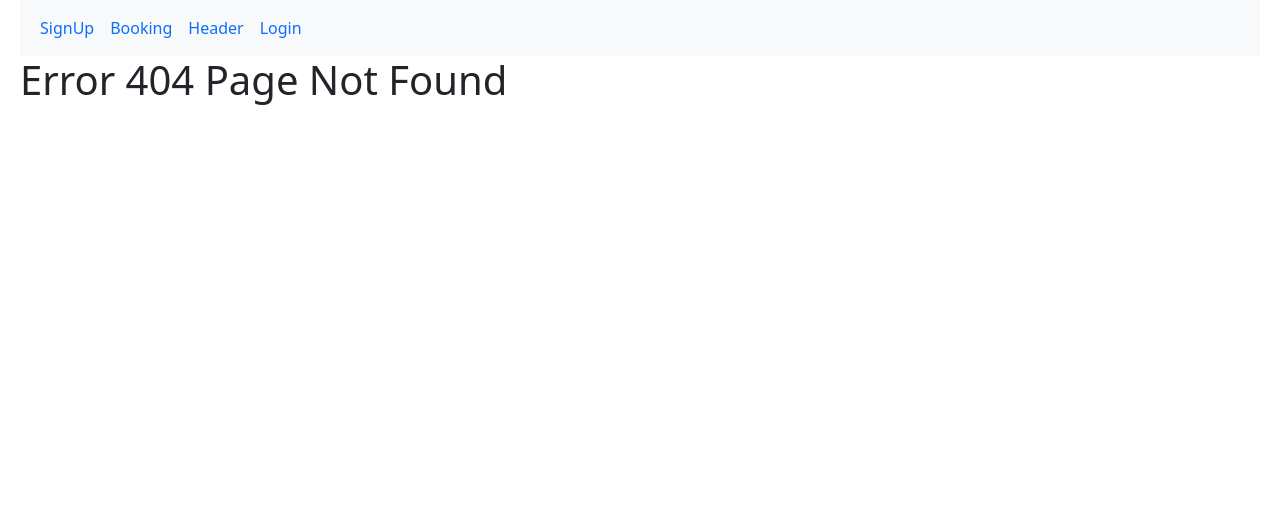
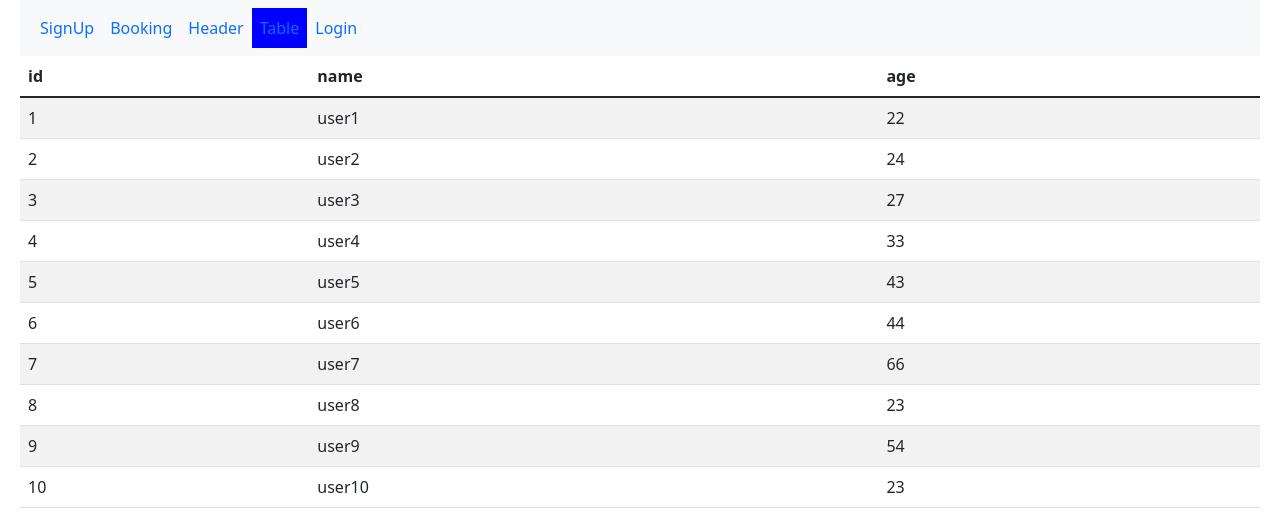
Before and after one commit to nayansi29/reactjsPractice, a React (Create React App) app: page /table in a window 1280 px wide. Before the commit this address had no page. Shown: the top 532 px of the page. Built offline with nearby package versions, Linux system fonts and the light colour scheme.

Commit message:
added table

```diff
--- a/src/App.js
+++ b/src/App.js
@@ -6,35 +6,30 @@ import Login from "./components/Login";
 import Logout from "./components/Logout";
 import { BrowserRouter,Routes,Route, Navigate } from "react-router-dom";
 import Dasboard from "./components/Dasboard";
+import DynamicTable from "./dynamic-table/DynamicTable";
 function App(){
  let isLogged=true;
-let data={
+ let data={user:'user Not Logged In',}
 
-   user:'user Not Logged In',
-}
-
-    return( <>
-
+return(
 
   <BrowserRouter>
     <Navbar/>
     <Routes>
-       <Route path="/signUp" element={<Signup title="Please fill in this form to create an account !"/>}/>
-       <Route path="/booking" element={<Booking/>}/>
-       <Route path="/login" element={<Login/>}/>
-       <Route path="/logout" element={<Logout/>}/>
-       <Route path="/dashboard" element={isLogged?<Dasboard/>:<Navigate to="/login" state={data} replace  />}/>
-
-       <Route path="/header/:category" element={<Header/>}/>
-       <Route path="/header/:category/:id" element={<Header/>}/>
-
+      <Route path="/signUp" element={<Signup title="Please fill in this form to create an account !"/>} />
+      <Route path="/booking" element={<Booking/>} />
+      <Route path="/login" element={<Login/>} />
+      <Route path="/logout" element={<Logout/>} />
+      <Route path="/table" element={<DynamicTable />} />
+      <Route path="/dashboard" element={isLogged?<Dasboard/>:<Navigate to="/login" state={data} replace  />} />
+      <Route path="/header/:category" element={<Header/>} />
+      <Route path="/header/:category/:id" element={<Header/>} />
       <Route path="*" element={<h1> Error 404 Page Not Found</h1>} />
     </Routes>
   </BrowserRouter>
 
 
-
-    </>);
+);
 }
 
 
--- a/src/components/About.js
+++ b/src/components/About.js
@@ -1,8 +1,8 @@
 function About(){
 
     return(
-    <>
-    <h1>About Us</h1></>);
+    <h1>About Us</h1>
+    );
 
 }
 
--- a/src/components/Footer.js
+++ b/src/components/Footer.js
@@ -1,8 +1,6 @@
 function Footer() {
     return (
-      <>
         <h1>Footer</h1>
-      </>
     );
   }
   export default Footer;
--- a/src/components/Header.js
+++ b/src/components/Header.js
@@ -2,12 +2,9 @@ import { useParams } from "react-router-dom";
 const Header = () => {
   let { category, id } = useParams();
   return (
-    <>
-      <h1>
-        {" "}
-        header Page - {category} {id}{" "}
-      </h1>
-    </>
+
+      <h1>  header Page - {category} {id} </h1>
+
   );
 };
 export default Header;
--- a/src/components/Logout.js
+++ b/src/components/Logout.js
@@ -1,7 +1,7 @@
 import React from "react";
 import { useLocation } from "react-router-dom";
 const Logout = () => {
-  let location = useLocation();
+  const location = useLocation();
   return (
     <>
       <h1>Logout Page</h1>
--- a/src/components/Navbar.js
+++ b/src/components/Navbar.js
@@ -1,35 +1,69 @@
 import { NavLink } from "react-router-dom";
 
-function Navbar()
-{
-    return(<>
+function Navbar() {
+  const setActive=({ isActive }) => {
+    return { backgroundColor: isActive ? "blue" : "" };
+  }
+  return (
 
-    <nav className="navbar navbar-expand-sm bg-light">
-
+      <nav className="navbar navbar-expand-sm bg-light ">
         <div className="container-fluid">
-
           <ul className="navbar-nav">
-      <li className="nav-item">
-      <NavLink className="nav-link" to="/signUp" style={({isActive})=> {return { backgroundColor: isActive ?'blue':''}}}>SignUp</NavLink>
-
+            <li className="nav-item ">
+              <NavLink
+                className="nav-link"
+                to="/signUp"
+                style={setActive}
+              >
+                SignUp
+              </NavLink>
             </li>
             <li className="nav-item">
-      <NavLink className="nav-link" to="/booking" style={({isActive})=>{return {backgroundColor:isActive?'blue':''}}}>Booking</NavLink>
+              <NavLink
+                className="nav-link"
+                to="/booking"
+                style={setActive}
+              >
+                Booking
+              </NavLink>
             </li>
 
             <li className="nav-item">
-      <NavLink className="nav-link" to="/header" style={({isActive})=>{return {backgroundColor:isActive?'blue':''}}}>Header</NavLink>
+              <NavLink
+                className="nav-link"
+                to="/header"
+                style={setActive}
+              >
+                Header
+              </NavLink>
             </li>
 
             <li className="nav-item">
-      <NavLink className="nav-link" to="/login" style={({isActive})=>{return {backgroundColor:isActive?'blue':''}}}>Login</NavLink>
+              <NavLink
+                className="nav-link"
+                to="/table"
+                style={setActive}
+              >
+                Table
+              </NavLink>
             </li>
 
+            <li className="nav-item">
+              <NavLink
+                className="nav-link"
+                to="/login"
+                style={({ isActive }) => {
+                  return { backgroundColor: isActive ? "blue" : "" };
+                }}
+              >
+                Login
+              </NavLink>
+            </li>
           </ul>
         </div>
+      </nav>
 
-</nav>
-    </>);
+  );
 }
 
 export default Navbar;
--- a/src/components/Signup.js
+++ b/src/components/Signup.js
@@ -1,4 +1,32 @@
-function Form(props) {
+import { useState } from "react";
+function Signup(props) {
+
+
+   const [signupUser , setSignupUser] = useState({
+      fname:"",
+      lname:"",
+      email:"",
+      password:"",
+      confrmpass:"",
+   });
+
+
+const handleInputs = (e)=>{
+
+   const name=e.target.name;
+   const value=e.target.value;
+
+   setSignupUser({ ...signupUser, [name]:value });
+
+
+}
+const handleSubmit = (e)=>{
+    e.preventDefault();
+
+}
+
+
+
   return (
     <>
       <div className="container mt-3">
@@ -8,62 +36,71 @@ function Form(props) {
         <div className="row">
           <div className="col-lg-4"></div>
           <div className="col-lg-4">
-             <form className="needs-validation" id="myForm" method="post">
+            <form className="needs-validation" onSubmit={handleSubmit} method="post">
               <h3>Sign Up</h3>
               <small>{props.title}</small>
               <br />
               <div className="row">
                 <div className="col-md-6 mb-3">
-                   <label for="firstName">First name</label>
+                  <label htmlFor="fname">First name</label>
                   <input
                     type="text"
                     className="form-control"
                     name="fname"
                     id="fname"
                     placeholder=""
-                     value=""
+                    value={signupUser.fname}
+                    onChange={handleInputs}
                   />
                 </div>
                 <div className="col-md-6 mb-3">
-                   <label for="lastName">Last name</label>
+                  <label htmlFor="lname">Last name</label>
                   <input
                     type="text"
                     className="form-control"
                     name="lname"
                     id="lname"
                     placeholder=""
-                     value=""
+                    value={signupUser.lname}
+                    onChange={handleInputs}
                   />
                 </div>
               </div>
               <div className="mb-3">
-                 <label for="email">Email </label>
+                <label htmlFor="email">Email </label>
                 <input
                   type="text"
                   className="form-control"
                   name="email"
                   id="email"
                   placeholder="Please Enter Email"
+                  value={signupUser.email}
+                  onChange={handleInputs}
+
                 />
               </div>
               <div className="mb-3">
-                 <label for="password">Password</label>
+                <label htmlFor="pass">Password</label>
                 <input
                   type="password"
                   className="form-control"
                   name="pass"
                   id="pass"
                   placeholder="Please Enter Password"
+                  value={signupUser.pass}
+                  onChange={handleInputs}
                 />
               </div>
               <div className="mb-3">
-                 <label for="confirmpass"> Confirm Password</label>
+                <label htmlFor="confrmpass"> Confirm Password</label>
                 <input
                   type="password"
                   className="form-control"
                   name="confrmpass"
                   id="confrmpass"
                   placeholder="Please Enter Confirm Password"
+                  value={signupUser.confrmpass}
+                  onChange={handleInputs}
                 />
               </div>
               <button
@@ -82,4 +119,4 @@ function Form(props) {
   );
 }
 
- export default Form;
+export default Signup;
--- /dev/null
+++ b/src/dynamic-table/DynamicTable.js
@@ -0,0 +1,42 @@
+import TableData from "./TableData";
+function DynamicTable(){
+
+ // get table column
+ const column = Object.keys(TableData[0]);
+
+ // get table heading data
+ const ThData =()=>{
+     return column.map((data,i)=>{
+         return <th key={i}>{data}</th>
+     });
+ }
+
+// get table row data
+const tdData =() =>{
+
+     return TableData.map((data,index)=>{
+       return(
+           <tr key={index}>
+                {
+                   column.map((v)=>{
+                       return <td key={data[v]}>{data[v]}</td>
+                   })
+                }
+           </tr>
+       )
+     })
+}
+
+
+return (
+      <table className="table table-striped ">
+        <thead>
+          <tr>{ThData()}</tr>
+        </thead>
+        <tbody>
+          {tdData()}
+        </tbody>
+       </table>
+  )
+}
+export default DynamicTable;
--- /dev/null
+++ b/src/dynamic-table/TableData.js
@@ -0,0 +1,13 @@
+const TableData=[
+  { id: 1, name: 'user1', age: 22 },
+  { id: 2, name: 'user2', age: 24 },
+  { id: 3, name: 'user3', age: 27 },
+  { id: 4, name: 'user4', age: 33 },
+  { id: 5, name: 'user5', age: 43 },
+  { id: 6, name: 'user6', age: 44 },
+  { id: 7, name: 'user7', age: 66 },
+  { id: 8, name: 'user8', age: 23 },
+  { id: 9, name: 'user9', age: 54 },
+  { id: 10, name: 'user10', age: 23 },
+]
+export default TableData;
--- a/src/index.js
+++ b/src/index.js
@@ -1,9 +1,8 @@
-
 import ReactDOM from 'react-dom';
 import App from './App';
 import  './index.css';
 
 ReactDOM.render(
-<><App/>
-</>
-,document.getElementById('root'));
+<App/>,
+document.getElementById('root'),
+);
```
Lines whose indentation alone changed are shown as unchanged.
